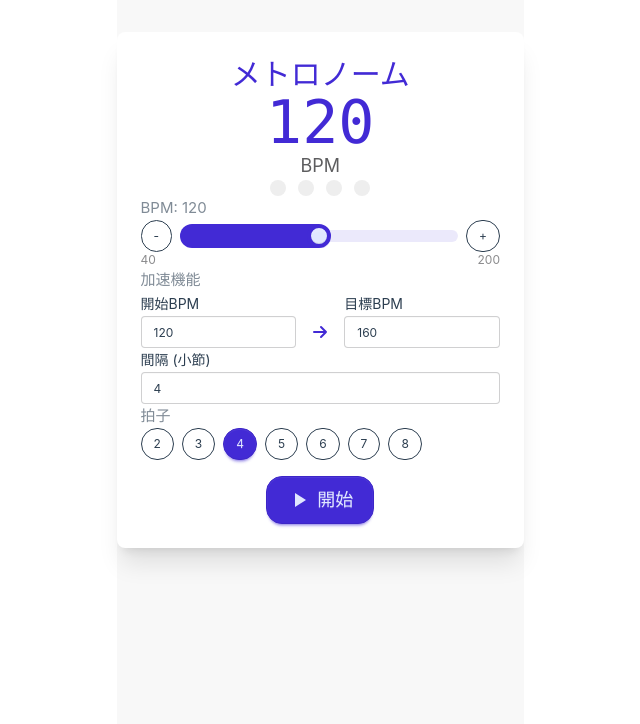
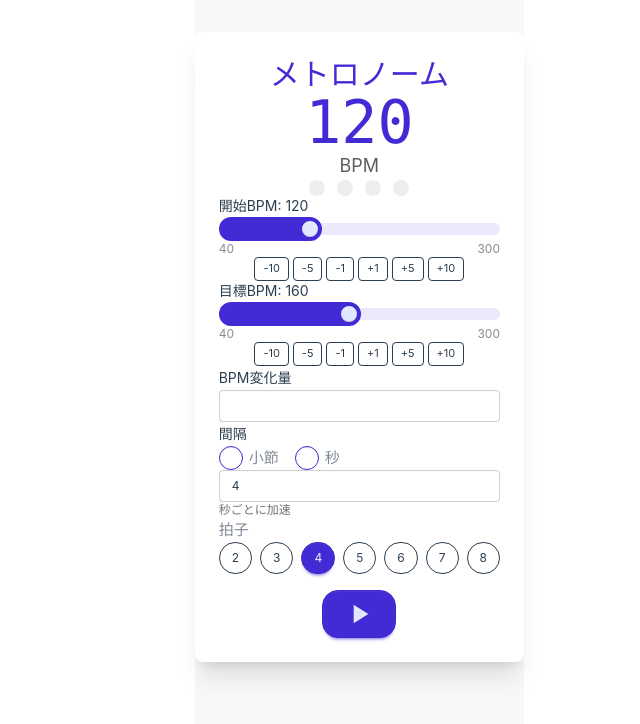
Before and after one commit to ashcolor/music-tools, a Vue app: page / in a window 1280 px wide. Shown: the top 724 px of the page, without its empty margins (116-756 px from the left). Built offline with nearby package versions, Linux system fonts and the light colour scheme; the HTML template or start-up script is replaced by a standard one.

Commit message:
chg: 基本機能実装

```diff
--- a/src/components/MetronomeApp.vue
+++ b/src/components/MetronomeApp.vue
@@ -28,103 +28,209 @@
 
     <!-- コントロールエリア -->
     <div class="space-y-6">
-      <!-- BPMコントロール -->
+      <!-- 加速機能 -->
       <div>
-        <label class="label">
-          <span class="label-text">BPM: {{ metronome.bpm }}</span>
-        </label>
-        <div class="flex items-center gap-2">
-          <button
-            class="btn btn-outline btn-sm rounded-full"
-            @click="decrementBpm"
-            :disabled="metronome.bpm <= 40"
+        <div class="space-y-4">
+          <!-- 開始BPM設定 -->
+          <div>
+            <label class="label-text text-sm mb-2 block"
+              >開始BPM: {{ metronome.accelerationStartBpm }}</label
             >
-            -
-          </button>
+            <div class="space-y-2">
+              <!-- スライダー -->
               <input
                 type="range"
                 min="40"
-            max="200"
-            :value="metronome.bpm"
-            @input="updateBpm"
-            class="range range-primary flex-1"
+                max="300"
+                :value="metronome.accelerationStartBpm"
+                @input="updateStartBpm"
+                class="range range-primary w-full"
+                :disabled="metronome.isPlaying"
               />
+              <div class="flex justify-between text-xs text-base-content/50">
+                <span>40</span>
+                <span>300</span>
+              </div>
+              <!-- 増減ボタン -->
+              <div class="flex justify-center gap-1">
                 <button
-            class="btn btn-outline btn-sm rounded-full"
-            @click="incrementBpm"
-            :disabled="metronome.bpm >= 200"
+                  class="btn btn-outline btn-xs"
+                  @click="adjustStartBpm(-10)"
+                  :disabled="metronome.isPlaying || metronome.accelerationStartBpm <= 40"
                 >
-            +
+                  -10
+                </button>
+                <button
+                  class="btn btn-outline btn-xs"
+                  @click="adjustStartBpm(-5)"
+                  :disabled="metronome.isPlaying || metronome.accelerationStartBpm <= 40"
+                >
+                  -5
+                </button>
+                <button
+                  class="btn btn-outline btn-xs"
+                  @click="adjustStartBpm(-1)"
+                  :disabled="metronome.isPlaying || metronome.accelerationStartBpm <= 40"
+                >
+                  -1
+                </button>
+                <button
+                  class="btn btn-outline btn-xs"
+                  @click="adjustStartBpm(1)"
+                  :disabled="metronome.isPlaying || metronome.accelerationStartBpm >= 300"
+                >
+                  +1
+                </button>
+                <button
+                  class="btn btn-outline btn-xs"
+                  @click="adjustStartBpm(5)"
+                  :disabled="metronome.isPlaying || metronome.accelerationStartBpm >= 300"
+                >
+                  +5
+                </button>
+                <button
+                  class="btn btn-outline btn-xs"
+                  @click="adjustStartBpm(10)"
+                  :disabled="metronome.isPlaying || metronome.accelerationStartBpm >= 300"
+                >
+                  +10
                 </button>
               </div>
-        <div class="flex justify-between text-xs text-base-content/50 mt-1">
-          <span>40</span>
-          <span>200</span>
             </div>
           </div>
 
-      <!-- 加速機能 -->
+          <!-- 目標BPM設定 -->
           <div>
-        <label class="label">
-          <span class="label-text">加速機能</span>
-          <span v-if="metronome.isAccelerating" class="badge badge-warning">加速中</span>
-        </label>
-        <div class="space-y-3">
-          <!-- BPM範囲（開始→目標） -->
-          <div class="flex items-end gap-3">
-            <div class="flex-1">
-              <label class="label-text text-sm">開始BPM</label>
+            <label class="label-text text-sm mb-2 block"
+              >目標BPM: {{ metronome.accelerationTargetBpm }}</label
+            >
+            <div class="space-y-2">
+              <!-- スライダー -->
               <input
-                type="number"
+                type="range"
                 min="40"
-                max="200"
-                v-model="metronome.accelerationStartBpm"
-                class="input input-bordered input-sm w-full"
+                max="300"
+                :value="metronome.accelerationTargetBpm"
+                @input="updateTargetBpm"
+                class="range range-primary w-full"
                 :disabled="metronome.isPlaying"
-                @input="updateAccelerationSettings"
               />
+              <div class="flex justify-between text-xs text-base-content/50">
+                <span>40</span>
+                <span>300</span>
               </div>
-            <div class="flex items-center justify-center pb-1">
-              <svg
-                class="w-6 h-6 text-primary"
-                fill="none"
-                stroke="currentColor"
-                viewBox="0 0 24 24"
+              <!-- 増減ボタン -->
+              <div class="flex justify-center gap-1">
+                <button
+                  class="btn btn-outline btn-xs"
+                  @click="adjustTargetBpm(-10)"
+                  :disabled="metronome.isPlaying || metronome.accelerationTargetBpm <= 40"
                 >
-                <path
-                  stroke-linecap="round"
-                  stroke-linejoin="round"
-                  stroke-width="2"
-                  d="M13 7l5 5m0 0l-5 5m5-5H6"
-                />
-              </svg>
+                  -10
+                </button>
+                <button
+                  class="btn btn-outline btn-xs"
+                  @click="adjustTargetBpm(-5)"
+                  :disabled="metronome.isPlaying || metronome.accelerationTargetBpm <= 40"
+                >
+                  -5
+                </button>
+                <button
+                  class="btn btn-outline btn-xs"
+                  @click="adjustTargetBpm(-1)"
+                  :disabled="metronome.isPlaying || metronome.accelerationTargetBpm <= 40"
+                >
+                  -1
+                </button>
+                <button
+                  class="btn btn-outline btn-xs"
+                  @click="adjustTargetBpm(1)"
+                  :disabled="metronome.isPlaying || metronome.accelerationTargetBpm >= 300"
+                >
+                  +1
+                </button>
+                <button
+                  class="btn btn-outline btn-xs"
+                  @click="adjustTargetBpm(5)"
+                  :disabled="metronome.isPlaying || metronome.accelerationTargetBpm >= 300"
+                >
+                  +5
+                </button>
+                <button
+                  class="btn btn-outline btn-xs"
+                  @click="adjustTargetBpm(10)"
+                  :disabled="metronome.isPlaying || metronome.accelerationTargetBpm >= 300"
+                >
+                  +10
+                </button>
               </div>
-            <div class="flex-1">
-              <label class="label-text text-sm">目標BPM</label>
-              <input
-                type="number"
-                min="40"
-                max="200"
-                v-model="metronome.accelerationTargetBpm"
-                class="input input-bordered input-sm w-full"
-                :disabled="metronome.isPlaying"
-                @input="updateAccelerationSettings"
-              />
             </div>
           </div>
 
-          <!-- 間隔設定 -->
+          <!-- BPM変化量設定 -->
           <div>
-            <label class="label-text text-sm">間隔 (小節)</label>
+            <label class="label-text text-sm">BPM変化量</label>
             <input
               type="number"
               min="1"
-              max="16"
+              max="100"
+              v-model="metronome.accelerationBpmChange"
+              class="input input-bordered input-sm w-full"
+              :disabled="metronome.isPlaying"
+              @input="updateAccelerationBpmChange"
+            />
+          </div>
+
+          <!-- 間隔設定（単位切り替えとセット） -->
+          <div class="space-y-2">
+            <label class="label-text text-sm">間隔</label>
+
+            <!-- 単位切り替えラジオボタン -->
+            <div class="flex gap-4">
+              <label class="label cursor-pointer">
+                <input
+                  type="radio"
+                  name="intervalType"
+                  value="measures"
+                  :checked="metronome.accelerationIntervalType === 'measures'"
+                  @change="setIntervalType('measures')"
+                  :disabled="metronome.isPlaying"
+                  class="radio radio-primary"
+                />
+                <span class="label-text ml-2">小節</span>
+              </label>
+              <label class="label cursor-pointer">
+                <input
+                  type="radio"
+                  name="intervalType"
+                  value="seconds"
+                  :checked="metronome.accelerationIntervalType === 'seconds'"
+                  @change="setIntervalType('seconds')"
+                  :disabled="metronome.isPlaying"
+                  class="radio radio-primary"
+                />
+                <span class="label-text ml-2">秒</span>
+              </label>
+            </div>
+
+            <!-- 間隔値入力 -->
+            <input
+              type="number"
+              :min="metronome.accelerationIntervalType === 'measures' ? 1 : 0.5"
+              :max="metronome.accelerationIntervalType === 'measures' ? 16 : 60"
+              :step="metronome.accelerationIntervalType === 'measures' ? 1 : 0.5"
               v-model="metronome.accelerationInterval"
               class="input input-bordered input-sm w-full"
               :disabled="metronome.isPlaying"
               @input="updateAccelerationSettings"
             />
+            <div class="text-xs text-base-content/60">
+              {{
+                metronome.accelerationIntervalType === 'measures'
+                  ? '小節ごとに加速'
+                  : '秒ごとに加速'
+              }}
+            </div>
           </div>
         </div>
       </div>
@@ -149,19 +255,38 @@
     </div>
 
     <!-- アクションエリア -->
-    <div class="flex justify-center pt-4">
+    <div class="flex justify-center gap-4 pt-4">
+      <!-- 再生ボタン -->
       <button
-        class="btn btn-lg rounded-2xl"
-        :class="metronome.isPlaying ? 'btn-error' : 'btn-primary'"
-        @click="metronome.toggle"
+        v-if="!metronome.isPlaying"
+        class="btn btn-lg rounded-2xl btn-primary"
+        @click="metronome.start"
       >
-        <svg v-if="!metronome.isPlaying" class="w-6 h-6" fill="currentColor" viewBox="0 0 24 24">
+        <svg class="w-8 h-8" fill="currentColor" viewBox="0 0 24 24">
           <path d="M8 5v14l11-7z" />
         </svg>
-        <svg v-else class="w-6 h-6" fill="currentColor" viewBox="0 0 24 24">
+      </button>
+
+      <!-- 一時停止ボタン -->
+      <button
+        v-if="metronome.isPlaying"
+        class="btn btn-lg rounded-2xl btn-warning"
+        @click="metronome.pause"
+      >
+        <svg class="w-8 h-8" fill="currentColor" viewBox="0 0 24 24">
           <path d="M6 19h4V5H6v14zm8-14v14h4V5h-4z" />
         </svg>
-        {{ metronome.isPlaying ? '停止' : '開始' }}
+      </button>
+
+      <!-- 停止ボタン -->
+      <button
+        v-if="metronome.isPlaying || metronome.isPaused"
+        class="btn btn-lg rounded-2xl btn-error"
+        @click="metronome.stop"
+      >
+        <svg class="w-8 h-8" fill="currentColor" viewBox="0 0 24 24">
+          <path d="M6 6h12v12H6z" />
+        </svg>
       </button>
     </div>
   </div>
@@ -190,18 +315,26 @@ const getBeatDotClass = (beat: number) => {
   }
 }
 
-// BPM調整
-const updateBpm = (event: Event) => {
+// 開始BPM調整関数
+const updateStartBpm = (event: Event) => {
   const target = event.target as HTMLInputElement
-  metronome.setBpm(parseInt(target.value))
+  metronome.setAccelerationStartBpm(parseInt(target.value))
 }
 
-const incrementBpm = () => {
-  metronome.setBpm(metronome.bpm + 1)
+const adjustStartBpm = (amount: number) => {
+  const newValue = metronome.accelerationStartBpm + amount
+  metronome.setAccelerationStartBpm(Math.max(40, Math.min(300, newValue)))
 }
 
-const decrementBpm = () => {
-  metronome.setBpm(metronome.bpm - 1)
+// 目標BPM調整関数
+const updateTargetBpm = (event: Event) => {
+  const target = event.target as HTMLInputElement
+  metronome.setAccelerationTargetBpm(parseInt(target.value))
+}
+
+const adjustTargetBpm = (amount: number) => {
+  const newValue = metronome.accelerationTargetBpm + amount
+  metronome.setAccelerationTargetBpm(Math.max(40, Math.min(300, newValue)))
 }
 
 // 加速設定の更新
@@ -211,6 +344,16 @@ const updateAccelerationSettings = () => {
     metronome.accelerationTargetBpm,
     metronome.accelerationInterval,
   )
+}
+
+// BPM変化量の更新
+const updateAccelerationBpmChange = () => {
+  metronome.setAccelerationBpmChange(metronome.accelerationBpmChange)
+}
+
+// 間隔単位の設定
+const setIntervalType = (type: 'measures' | 'seconds') => {
+  metronome.setAccelerationIntervalType(type)
 }
 </script>
 
--- a/src/stores/metronome.ts
+++ b/src/stores/metronome.ts
@@ -78,12 +78,11 @@ export const useMetronomeStore = defineStore('metronome', () => {
       const isAccent = currentBeat.value === 1
       playClick(isAccent)
 
-      // 加速機能
-      if (isAccelerating.value) {
+      // 加速機能：1拍目がなった後に加速処理を実行
+      if (isAccelerating.value && isAccent) {
         accelerationBeatCount.value++
-        // 小節単位での計算：間隔 × 拍子数 = 必要な拍数
-        const beatsPerInterval = accelerationInterval.value * beatsPerMeasure.value
-        if (accelerationBeatCount.value >= beatsPerInterval) {
+        // 小節単位での計算：間隔 × 拍子数 = 必要な拍数 (実際は小節数のカウント)
+        if (accelerationBeatCount.value >= accelerationInterval.value) {
           accelerationBeatCount.value = 0
           if (bpm.value < accelerationTargetBpm.value) {
             const newBpm = Math.min(bpm.value + accelerationStep.value, accelerationTargetBpm.value)
@@ -126,11 +125,30 @@ export const useMetronomeStore = defineStore('metronome', () => {
     // 再生中の場合はインターバルを更新
     if (isPlaying.value && intervalId !== null) {
       clearInterval(intervalId)
-      intervalId = window.setInterval(() => {
+
+      const tick = () => {
         currentBeat.value = (currentBeat.value % beatsPerMeasure.value) + 1
         const isAccent = currentBeat.value === 1
         playClick(isAccent)
-      }, intervalMs.value)
+
+        // 加速機能：1拍目がなった後に加速処理を実行
+        if (isAccelerating.value && isAccent) {
+          accelerationBeatCount.value++
+          // 小節単位での計算：間隔 × 拍子数 = 必要な拍数 (実際は小節数のカウント)
+          if (accelerationBeatCount.value >= accelerationInterval.value) {
+            accelerationBeatCount.value = 0
+            if (bpm.value < accelerationTargetBpm.value) {
+              const newBpm = Math.min(bpm.value + accelerationStep.value, accelerationTargetBpm.value)
+              setBpm(newBpm)
+            } else {
+              // 目標BPMに到達したら加速停止
+              isAccelerating.value = false
+            }
+          }
+        }
+      }
+
+      intervalId = window.setInterval(tick, intervalMs.value)
     }
   }
 
```
Lines whose indentation alone changed are shown as unchanged.
